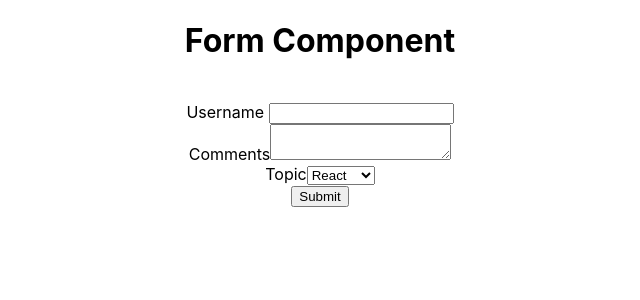
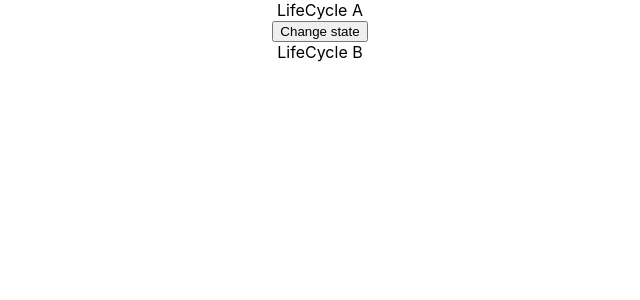
Before and after one commit to nidhidew/Daily_React, a React (Create React App) app in the folder learning_react/: page / in a window 1280 px wide. Shown: the top 300 px of the page, without its empty margins (320-960 px from the left). Built offline with nearby package versions, Linux system fonts and the light colour scheme.

Commit message:
day 4 notes is completed with updated notes and code

```diff
--- a/learning_react/src/App.js
+++ b/learning_react/src/App.js
@@ -19,6 +19,8 @@
 import './appStyles.css';
 import styles from './appStyles.modules.css'
 import Form from './components/Form';
+import LifeCycleA from './components/LifeCycleA';
+import LifeCycleB from './components/LifeCycleB';
 
 function App() {
   return (
@@ -39,7 +41,9 @@
       {/* <NameList/> */}
       {/* <Stylesheet primary="false"/>
       <Inline/>     */}
-      <Form/>
+      {/* <Form/> */}
+      <LifeCycleA />
+      {/* <LifeCycleB /> */}
     </div>
   );
 }
--- /dev/null
+++ b/learning_react/src/components/LifeCycleA.js
@@ -0,0 +1,48 @@
+import React, { Component } from "react";
+import LifeCycleB from './LifeCycleB'
+
+class LifeCycleA extends Component{
+    constructor(props) {
+        super(props)
+
+        this.state = {
+            name: 'Nidhi'
+        }
+        console.log('LifecycleA constructor');
+    }
+
+    static getDerivedStateFromProps(props, state){
+        console.log('LifecycleA getDerivedStateFromProps')
+        return null
+    }
+
+    componentDidMount(){
+        console.log('LifecycleA componentDidMount');
+    }
+
+    shouldComponentUpdate(){
+        console.log('LifecycleA shouldComponentUpdate');
+    }
+
+    getSnapshotBeforeUpdate(prevProps, prevState){
+        console.log("lifecycleA getSnapshotBeforeUpdate");
+        return null
+    }
+    changeState = () => {
+        this.setState({
+            name: 'Project'
+        })
+    }
+    render(){
+        console.log('LifecycleA render');
+        return(
+            <div>
+                <div>LifeCycle A</div>
+                <button onClick={this.changeState}>Change state</button>
+                <LifeCycleB />
+            </div>
+        )
+    }
+}
+
+export default LifeCycleA
--- /dev/null
+++ b/learning_react/src/components/LifeCycleB.js
@@ -0,0 +1,41 @@
+import React, { Component } from "react";
+
+class LifeCycleB extends Component{
+    constructor(props) {
+        super(props)
+
+        this.state = {
+            name: 'Nidhi'
+        }
+        console.log('LifecycleB constructor');
+    }
+
+    static getDerivedStateFromProps(props, state){
+        console.log('LifecycleB getDerivedStateFromProps')
+        return null
+    }
+
+    componentDidMount(){
+        console.log('LifecycleB componentDidMount');
+    }
+
+    shouldComponentUpdate(){
+        console.log('LifecycleB shouldComponentUpdate');
+    }
+
+    getSnapshotBeforeUpdate(prevProps, prevState){
+        console.log("LifecycleB getSnapshotBeforeUpdate");
+        return null
+    }
+
+    render(){
+        console.log('LifecycleB render');
+        return(
+            <div>
+                <div>LifeCycle B</div>
+            </div>
+        )
+    }
+}
+
+export default LifeCycleB
```
Also changed, not shown: learning_react/src/components/LifeCycle.js (added, +13 -0 lines), 2 other files (tests, documents, lock files or other folders).
